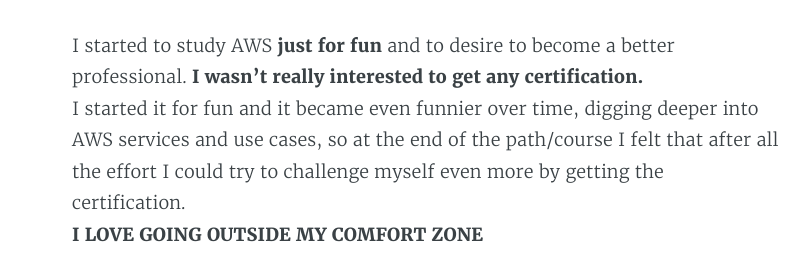
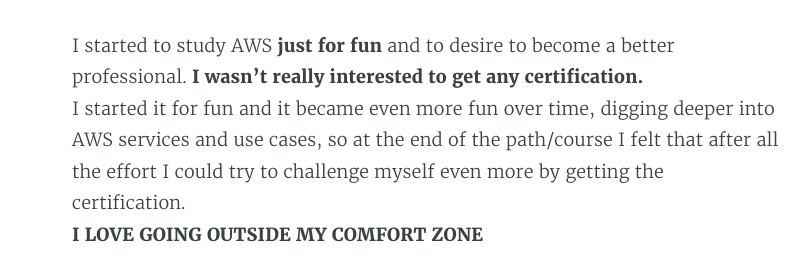
Before and after one commit to dlion/domenicoluciani, a Jekyll site: the page built from _posts/2023-06-08-how-i-passed-my-aws-certified-developer-exam.md, in a window 1280 px wide and 900 px high, scrolled down 1094 px. Shown: the part 163-443 px from the top of the window, without its empty margins (213-1024 px from the left). Built offline with Jekyll 4.4.1, drawn with Linux system fonts in a browser that asks for light colours; some web fonts are replaced; comment, search, counter and statistics services are not loaded; some of the changed text lies outside the part shown.

Commit message:
Adjusted english nitpicks, thanks to Paul Kelly for the feedback

```diff
--- a/_posts/2023-06-08-how-i-passed-my-aws-certified-developer-exam.md
+++ b/_posts/2023-06-08-how-i-passed-my-aws-certified-developer-exam.md
@@ -19,7 +19,7 @@
 > This indeed is my first real certification.
 
 I started to study AWS **just for fun** and to desire to become a better professional. **I wasn't really interested to get any certification.**
-I started it for fun and it became even funnier over time, digging deeper into AWS services and use cases, so at the end of the path/course I felt that after all the effort I could try to challenge myself even more by getting the
+I started it for fun and it became even more fun over time, digging deeper into AWS services and use cases, so at the end of the path/course I felt that after all the effort I could try to challenge myself even more by getting the
 certification.
 **I LOVE GOING OUTSIDE MY COMFORT ZONE**
 
```
Also changed, not shown: other parts of _posts/2023-06-08-how-i-passed-my-aws-certified-developer-exam.md (+1 -1 lines).
